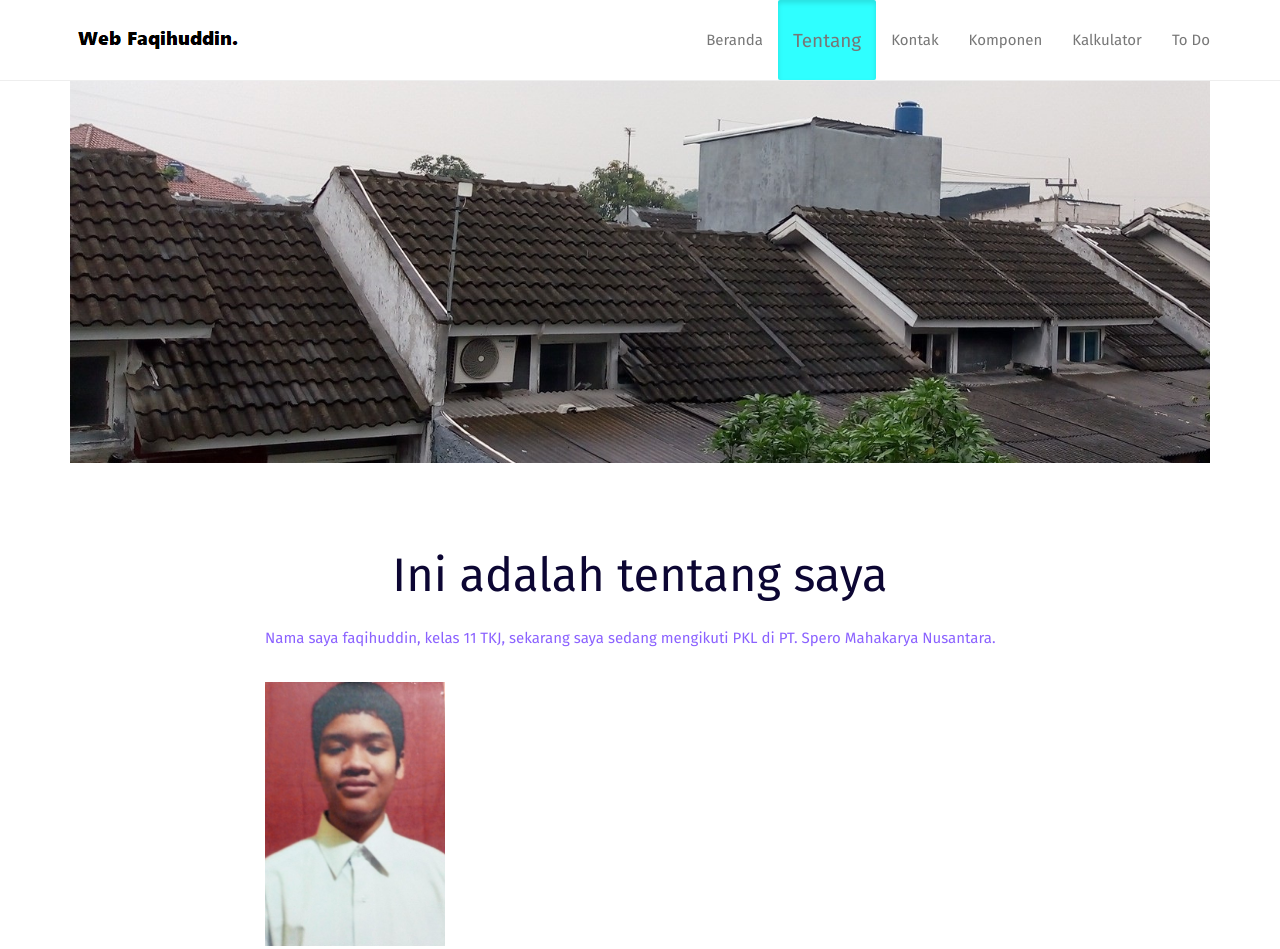
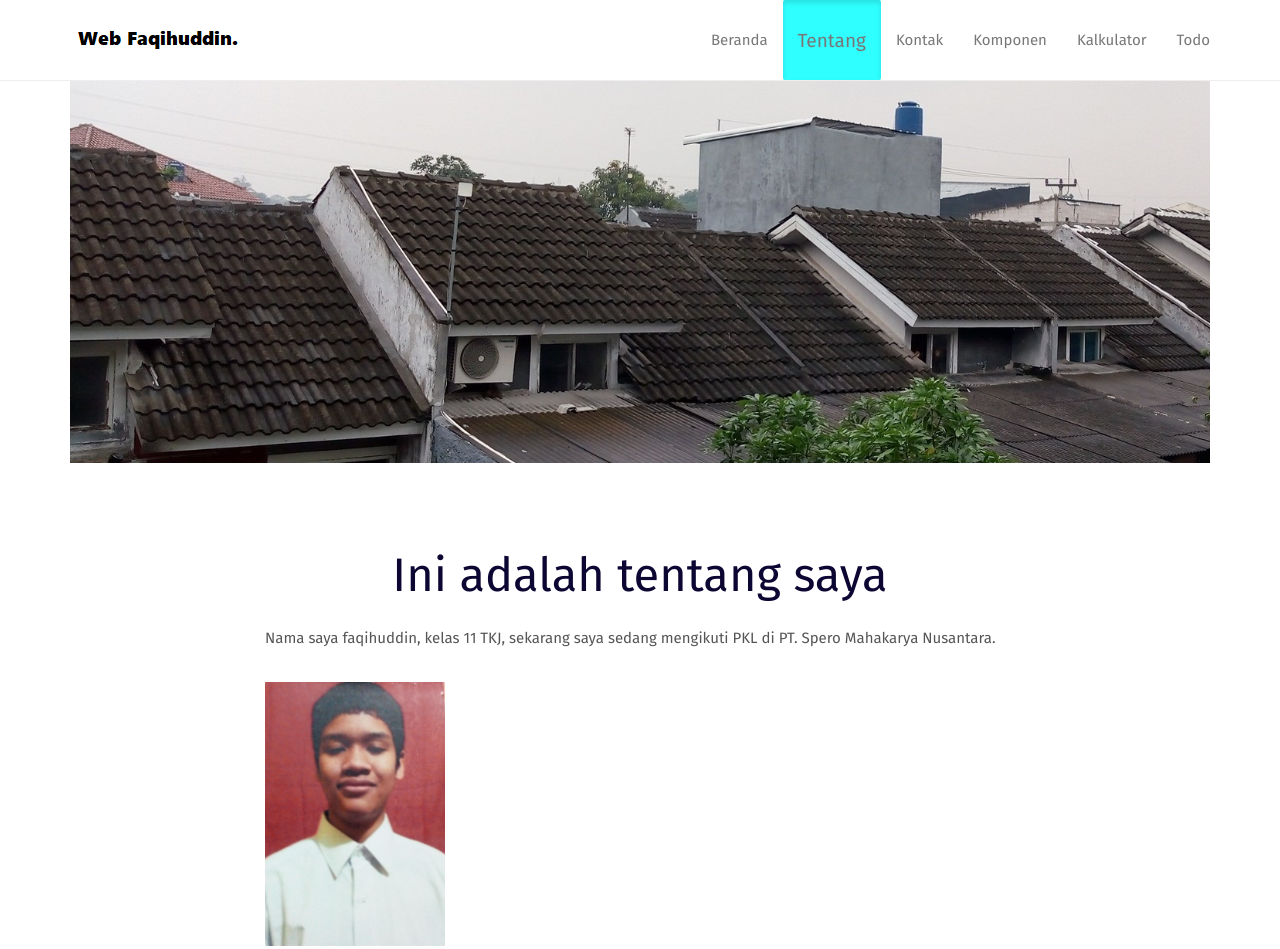
Before and after one commit to faqihudin2504/faqihudin2504.github.io, a plain HTML site: page about.html in a window 1280 px wide. Shown: the top 949 px of the page. Drawn offline with Linux system fonts and the light colour scheme; a web font is replaced by a local one.

Commit message:
first commit

```diff
--- a/about.html
+++ b/about.html
@@ -47,7 +47,7 @@
           <li><a href="./contact.html" title="">Kontak</a></li>
           <li><a href="./components.html" title="">Komponen</a></li>
           <li><a href="./indexcalc.html" title="">Kalkulator</a></li>
-          <li><a href="./indextodo.html" title="">To Do</li>
+          <li><a href="./indextodo.html" title="">Todo</a></li>
         </ul>
       </div>
     </div>
```
Also changed, not shown: components.html (+1 -1 lines), contact.html (+1 -1 lines), download.html (+1 -1 lines), index.html (+1 -1 lines), assets/images/img-010.jpg (added), assets/images/img-020.jpg (added), assets/images/img-homee.jpg (added).
